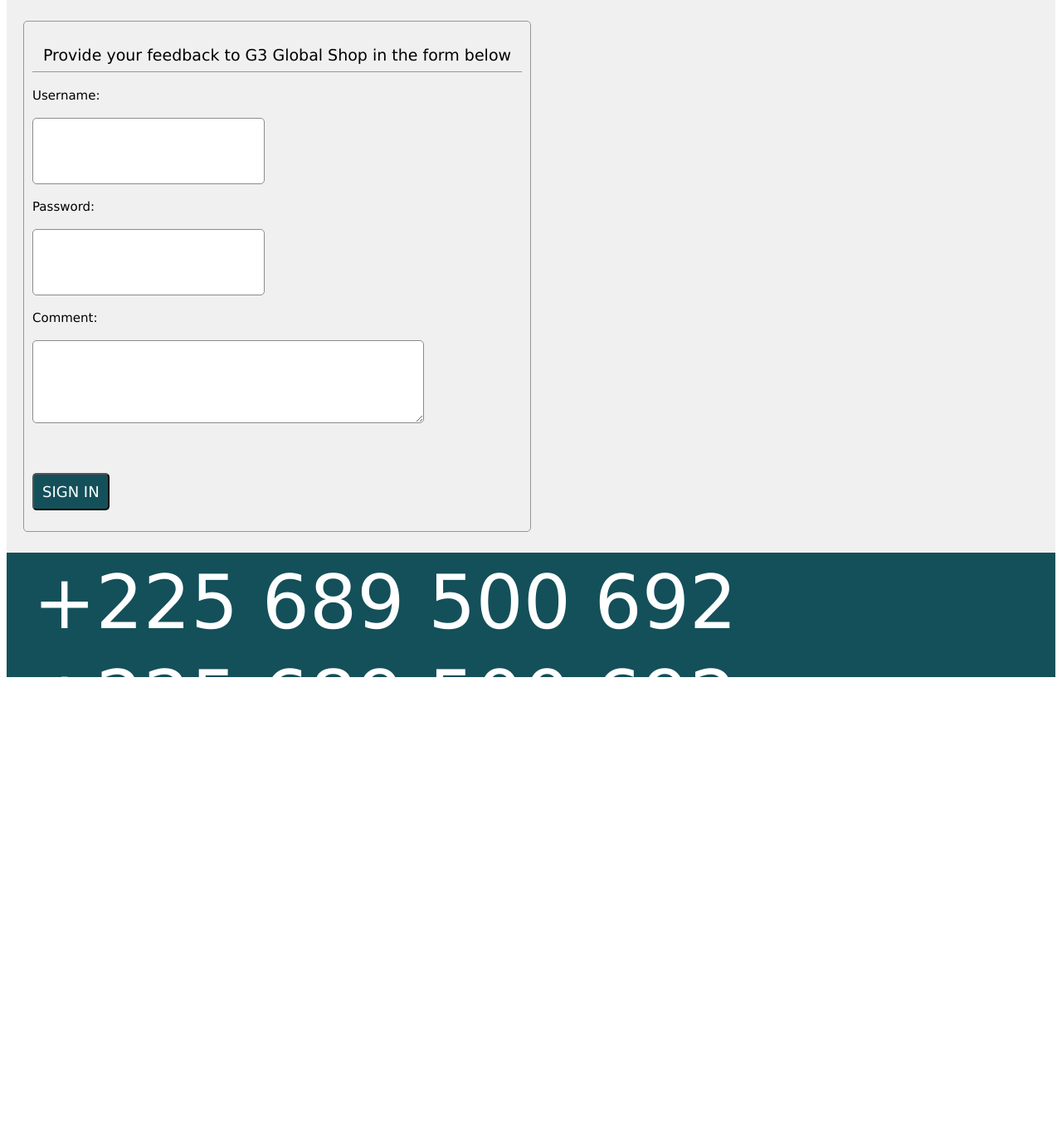
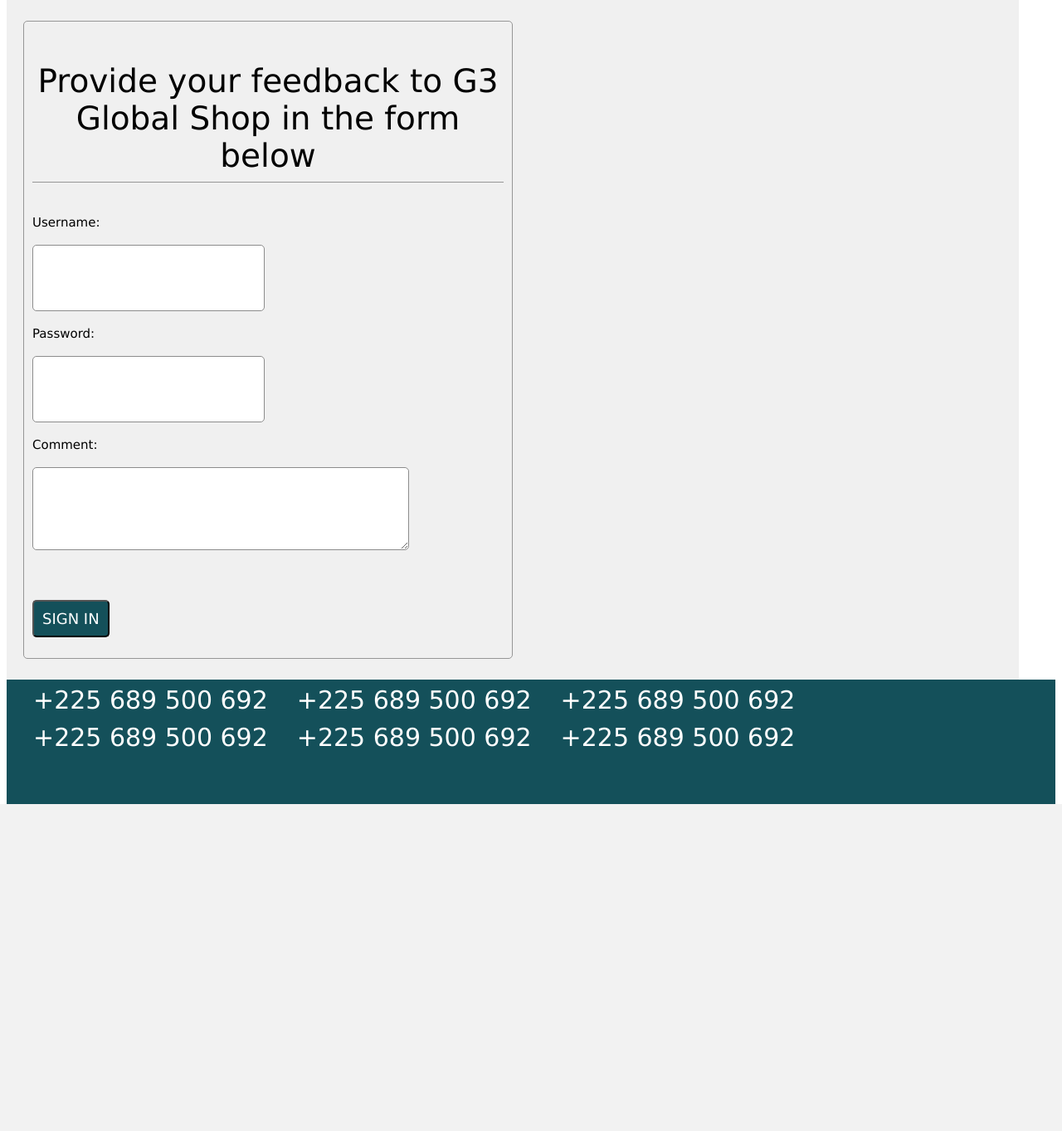
Before and after one commit to abdillah-9/group_3, a PHP site: page /Feedback.html in a window 1280 px wide. Shown: the part 167-1530 px from the top of the page at 83% size. After the commit the page ends 1136 px from the top, so only its background shows below. Run offline with PHP 8.4, Linux system fonts and the light colour scheme.

Commit message:
Update Sign-In.css

```diff
--- a/Sign-In.css
+++ b/Sign-In.css
@@ -22,29 +22,29 @@ nav a i{
     font-size: 30px;margin: 0px 6px;
 }
 .div_sign_in{
-    padding: 25px 20px;background-color: rgba(240,240,240,1); width:100%;
+    padding: 25px 20px;background-color: rgba(240,240,240,1);
 }
 .divP1{
     border: 1px solid rgb(150,150,150);margin-right: auto;margin-left: auto;padding: 10px;
-    margin-bottom: 20px;font-size: 47px;border-radius: 5px; width:600px; height 600px;
+    margin-bottom: 20px;border-radius: 5px; width:1000px; height 1000px;
 }
 .divP1 p{
-    border-bottom: 1px solid rgb(150,150,150);font-size: 19px;padding-bottom: 9px;
+    border-bottom: 1px solid rgb(150,150,150);font-size: 39px;padding-bottom: 9px;
     text-align: center;
 }
 .divP1 span{
-    padding-bottom: 18px;display: inline-block;
+    padding-bottom: 18px;display: inline-block; font-size:23px;
 }
 form span{
     color:red;
 }
 form input, form textarea{
     border: 1px solid rgb(140,140,140);height: 80px;padding: 5px;border-radius: 5px;
-    font-size: 30px;
+    font-size: 30px; width:250px;
 }
 .sign_in{
     background-color: rgba(20,80,90,1);color: white;text-align: center;padding: 10px;
-    font-size: 91px;margin-top: 16px;border-radius: 5px;cursor: pointer;height: auto;
+    font-size: 51px;margin-top: 16px;border-radius: 5px;cursor: pointer;height: auto;
 }
 form input:hover,form input:focus, .sign_in:hover, form textarea:hover{
    border-color: rgba(20,80,90,1);box-shadow: 2px 2px 30px rgba(20,80,90,1);
@@ -65,14 +65,13 @@ form input:hover,form input:focus, .sign_in:hover, form textarea:hover{
     border-radius: 5px;box-shadow: 2px 2px 20px rgba(0,80,0,1);
 }
 .divP2 span{
-    display: block; padding: 7px 5px;
+    display: block; padding: 7px 5px; font-size:40px;
 }
 footer{
     width: 100%;height: 150px;padding: 7px;background-color: rgba(20,80,90,1);color: white;
-    font-size: 106px;
 }
 footer span{
-    display: inline-block;margin: 0px 10px 10px 0px;font-size:90px;
+    display: inline-block;margin: 0px 10px 10px 0px;font-size:30px;
 }
 /* Media query for devices with 320 to 480pxs WIDTH */
 @media screen and (max-width:480px) and (min-width:320px){
```
